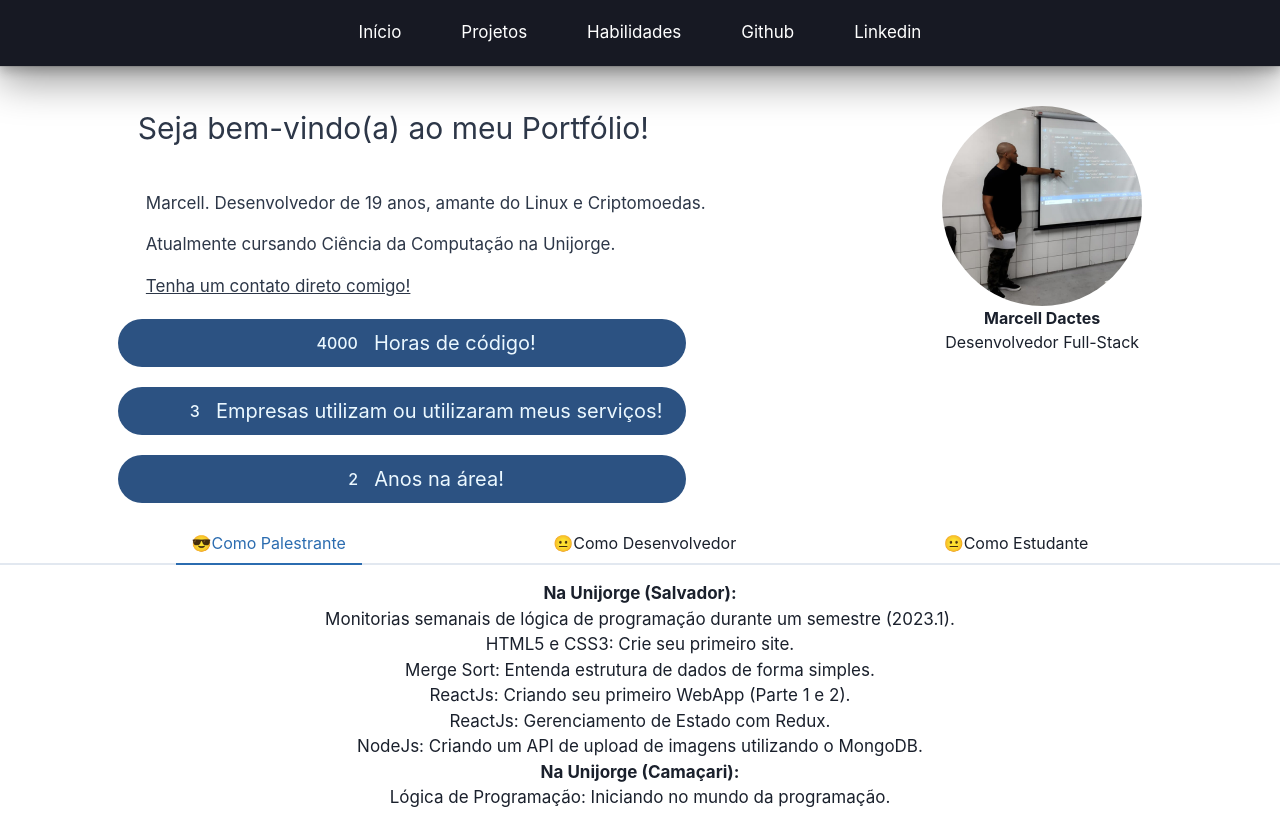
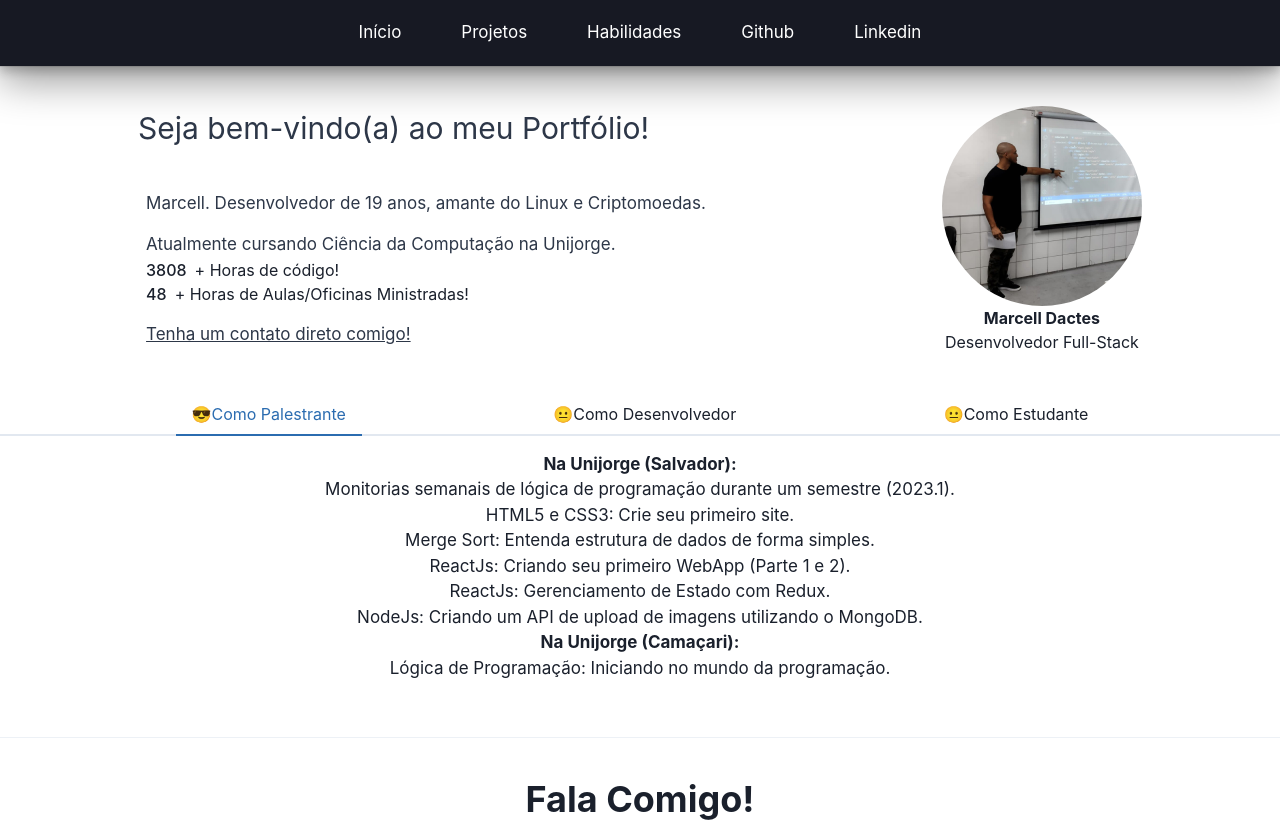
Before and after one commit to marcelldac/portfolio_v3, a React (Vite) app: page / in a window 1280 px wide. Shown: the top 822 px of the page. Built offline with nearby package versions, Linux system fonts and the light colour scheme.

Commit message:
feat: modify fastCounter location

```diff
--- a/src/pages/Home.jsx
+++ b/src/pages/Home.jsx
@@ -1,118 +1,96 @@
-import {
-    Box,
-    Text,
-    Divider,
-    Image,
-    Flex,
-} from '@chakra-ui/react';
+import { Box, Text, Divider, Image, Flex } from "@chakra-ui/react";
 import { motion } from "framer-motion";
 
-import CustomTabs from '../components/CustomTabs';
-import Form from '../components/Form';
-import FastCounter from '../components/FastCounter';
+import CustomTabs from "../components/CustomTabs";
+import Form from "../components/Form";
+import FastCounter from "../components/FastCounter";
 
 const Title = ({ children }) => {
-    return <Text fontSize='30' color='gray.700' m={10}>{children}</Text>
-}
+  return (
+    <Text fontSize="30" color="gray.700" m={10}>
+      {children}
+    </Text>
+  );
+};
 
 const Subtitle = ({ children, onClick, _hover, cursor, textDecoration }) => {
-    return <Text
-        fontSize='17'
-        color='gray.700'
+  return (
+    <Text
+      fontSize="17"
+      color="gray.700"
       cursor={cursor}
       ml={12}
       mt={4}
       onClick={onClick}
       _hover={_hover}
       textDecoration={textDecoration}
-    >{children}</Text>
-}
-
-const CounterComponent = ({ children }) => {
-    return (
-        <motion.div
-            className="box"
-            whileHover={{ scale: 1.1 }}
-            transition={{ type: "spring", stiffness: 400, damping: 10 }}
-        >
-            <Flex
-                fontSize={20}
-                m={{ base: '1em', sm: '1em' }}
-                color='#EBF8FF'
-                bgColor='#2C5282'
-                borderRadius={30}
-                justify={{ base: 'space-around', sm: 'center' }}
-                alignItems='center'
-                w={{ base: '13em', sm: 'auto' }}
-                h={{ base: '4m', sm: '1em' }}
-                p={6}
     >
       {children}
-            </Flex>
-        </motion.div>
-    )
-}
+    </Text>
+  );
+};
 
 export default function Home() {
-
   return (
-        <Box overflowY='hidden'>
+    <Box overflowY="hidden">
       <motion.div
         initial={{ opacity: 0, scale: 0.5 }}
         animate={{ opacity: 1, scale: 1 }}
         transition={{
           duration: 0.8,
           delay: 0.5,
-                    ease: [0, 0.71, 0.2, 1.01]
+          ease: [0, 0.71, 0.2, 1.01],
         }}
       >
-                <Flex direction={{ base: 'column', sm: 'row' }} justifyContent='space-around'>
+        <Flex
+          direction={{ base: "column", sm: "row" }}
+          justifyContent="space-around"
+        >
           <Box>
             <Title>Seja bem-vindo(a) ao meu Portfólio!</Title>
-                        <Subtitle >Marcell. Desenvolvedor de 19 anos, amante do Linux e Criptomoedas.</Subtitle>
-                        <Subtitle>Atualmente cursando Ciência da Computação na Unijorge.</Subtitle>
+            <Subtitle>
+              Marcell. Desenvolvedor de 19 anos, amante do Linux e Criptomoedas.
+            </Subtitle>
+            <Subtitle>
+              Atualmente cursando Ciência da Computação na Unijorge.
+            </Subtitle>
+            <FastCounter quantity={3808} text="+ Horas de código!" />
+            <FastCounter
+              quantity={48}
+              text="+ Horas de Aulas/Oficinas Ministradas!"
+            />
             <Subtitle
-                            _hover={{ color: 'blue.500' }}
-                            cursor='pointer'
-                            textDecoration='underline'
-                            onClick={() => window.scroll({ top: 900, behavior: 'smooth' })}
-                        >Tenha um contato direto comigo!</Subtitle>
-                        <CounterComponent>
-                            <FastCounter quantity={4000} /> {/* 4380 = 2y * 6h/day  */}
-                            <Text ml={2}>Horas  de código!</Text>
-                        </CounterComponent>
-                        <CounterComponent>
-                            <FastCounter quantity={3} />
-                            <Text ml={2}>Empresas utilizam ou utilizaram meus serviços!</Text>
-                        </CounterComponent>
-                        <CounterComponent>
-                            <FastCounter quantity={2} />
-                            <Text ml={2}>Anos na área!</Text>
-                        </CounterComponent>
+              _hover={{ color: "blue.500" }}
+              cursor="pointer"
+              textDecoration="underline"
+              onClick={() => window.scroll({ top: 900, behavior: "smooth" })}
+            >
+              Tenha um contato direto comigo!
+            </Subtitle>
           </Box>
           <Box
-                        textAlign={{base:'left', sm: 'center'}}
-                        display='block'
-                        alignItems='center'
+            textAlign={{ base: "left", sm: "center" }}
+            display="block"
+            alignItems="center"
             m={10}
           >
             <Image
-                            src='./me.jpg'
-                            borderRadius='full'
-                            boxSize='200px'
-                            fallbackSrc='https://via.placeholder.com/150'
-                            objectFit='cover'
+              src="./me.jpg"
+              borderRadius="full"
+              boxSize="200px"
+              fallbackSrc="https://via.placeholder.com/150"
+              objectFit="cover"
             />
-                        <Text as='b'>Marcell Dactes</Text>
+            <Text as="b">Marcell Dactes</Text>
             <Text>Desenvolvedor Full-Stack</Text>
           </Box>
         </Flex>
         <CustomTabs />
         <Divider my={10} />
-                <Flex justifyContent='center' textAlign='center'>
+        <Flex justifyContent="center" textAlign="center">
           <Form />
         </Flex>
       </motion.div>
     </Box>
-    )
+  );
 }
```
Lines whose indentation alone changed are shown as unchanged.
